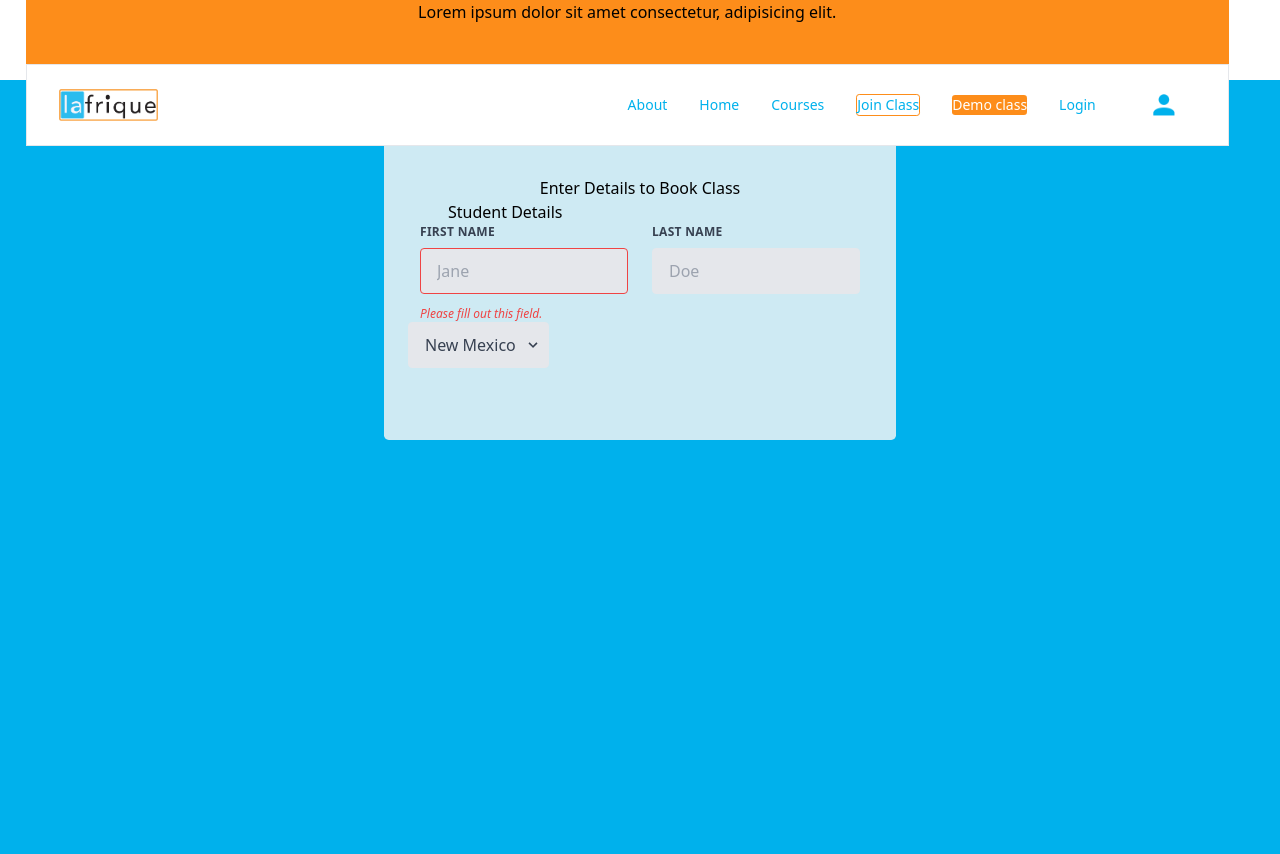
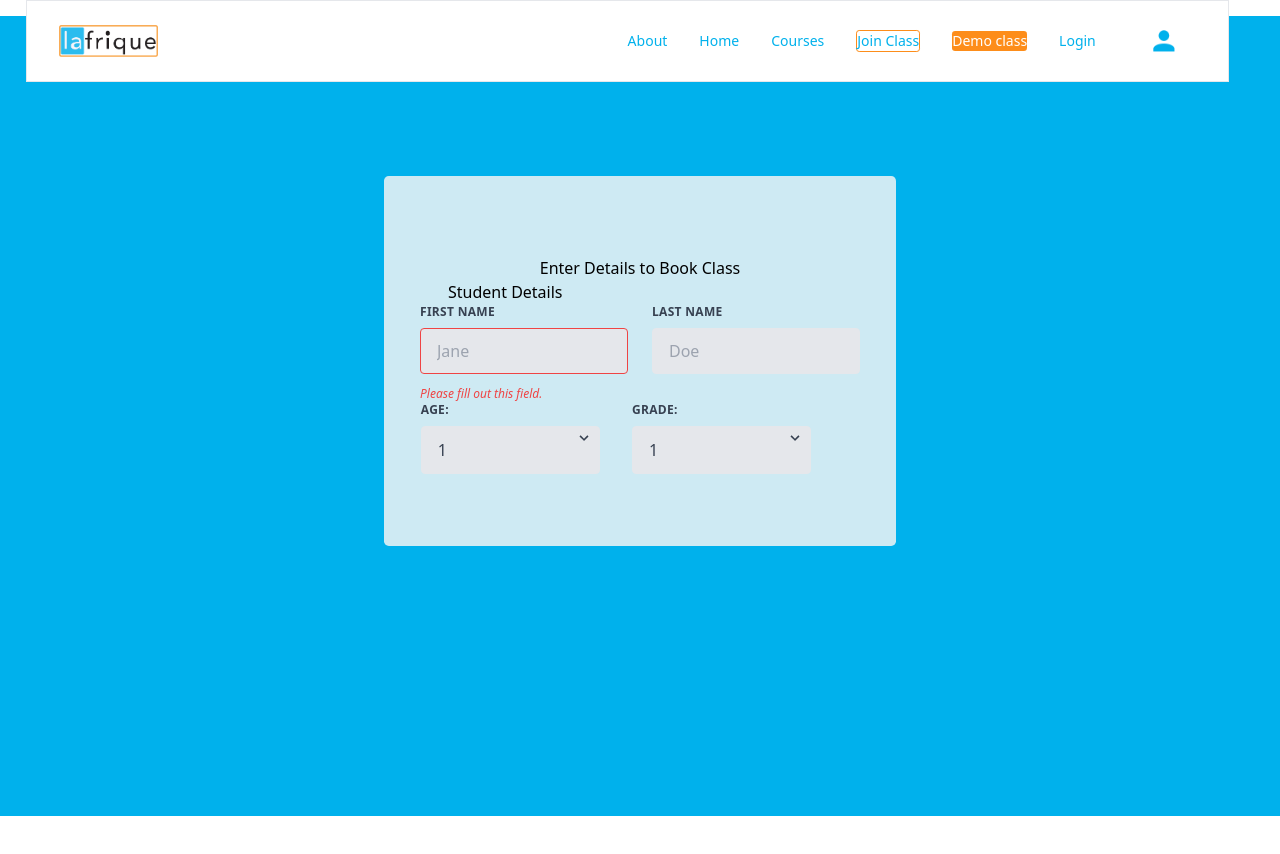
Before and after one commit to MissDine/lafrique, a React (Create React App) app: page /bookclass in a window 1280 px wide. Shown: the top 854 px of the page. After the commit the page ends 816 px from the top, so only its background shows below. Built offline with nearby package versions, Linux system fonts and the light colour scheme.

Commit message:
Fix the about page component

```diff
--- a/package.json
+++ b/package.json
@@ -7,9 +7,7 @@
     "@testing-library/jest-dom": "^5.16.5",
     "@testing-library/react": "^13.4.0",
     "@testing-library/user-event": "^13.5.0",
-    "bootstrap": "^5.2.3",
     "react": "^18.2.0",
-    "react-bootstrap": "^2.7.2",
     "react-dom": "^18.2.0",
     "react-router-dom": "^6.10.0",
     "react-scripts": "5.0.1",
--- a/src/App.js
+++ b/src/App.js
@@ -2,6 +2,7 @@ import { Route, Routes } from "react-router-dom";
 import DemoClass from "./Pages/DemoClass";
 import HomePage from "./Pages/HomePage";
 import NavBarr from "./components/NavBarr";
+import About from "./Pages/About";
 
 function App() {
   return (
@@ -10,6 +11,7 @@ function App() {
       <Routes>
         <Route path="/" element={<HomePage />} />
         <Route path="bookclass" element={<DemoClass />} />
+        <Route path="about" element={<About/>} />
       </Routes>
       {/* <HomePage/> */}
       {/* <DemoClass/> */}
--- /dev/null
+++ b/src/Pages/About.jsx
@@ -0,0 +1,25 @@
+import React from 'react'
+import WhyLafrique from '../components/WhyLafrique'
+import Footer from "../Pages/Footer"
+function About() {
+  return (
+    <div>
+
+<div class="bg-white border border-gray-200 rounded-lg shadow dark:bg-gray-800 dark:border-gray-700" style={{marginTop:"7rem", width:"94vw", height:"50vh", marginLeft:"2rem"}}>
+<div style={{ backgroundColor:"#00B1EC", margin:"2.5rem" }}>
+    <h1 style={{textAlign:"center"}}>Why Lafrique</h1>
+    <p style={{textAlign:"center"}} class="mb-3 font-normal text-gray-700 dark:text-gray-400">Lorem ipsum dolor, sit amet consectetur adipisicing elit. Voluptatibus vero, voluptates accusamus porro quaerat id error repellat ab! Rem id nostrum neque blanditiis maxime vitae nulla nisi harum aliquam? Molestiae ducimus a exercitationem qui voluptatum beatae voluptatem quas harum, maxime eaque! Animi eum ipsam eveniet minima minus, explicabo reprehenderit. Corporis id, quidem deleniti eum similique minus beatae culpa perspiciatis mollitia officiis quia tempora, facere repellat fugiat.</p>
+</div>
+<div style={{justifyContent:"center", textAlign:"center"}}>
+<a href="" style={{marginRight:"1rem"}}>Who We Are</a>
+<a href="">Why Lafrique</a>
+<a href=""style={{marginLeft:"1rem"}}>Work With Us</a>
+</div>
+</div>
+<WhyLafrique/>
+<Footer/>
+    </div>
+  )
+}
+
+export default About
--- a/src/Pages/DemoClass.jsx
+++ b/src/Pages/DemoClass.jsx
@@ -2,8 +2,8 @@ import React from 'react'
 
 function DemoClass() {
   return (
-    <div id='bookclass' style={{backgroundColor:"#00B1EC", height:"100vh",width:"100vw"}}>
-   <form class="w-full max-w-lg" style={{justifyContent:"center",padding:"4rem", paddingTop:"6rem",backgroundColor:"#CEEAF3", margin:"auto", borderRadius:"0.3rem"}}>
+    <div id='bookclass' style={{backgroundColor:"#00B1EC", height:"100vh",width:"100vw", paddingTop:"10rem"}}>
+   <form class="w-full max-w-lg" style={{justifyContent:"center",padding:"4rem", paddingTop:"5rem",backgroundColor:"#CEEAF3", margin:"auto", borderRadius:"0.3rem"}}>
    <div>
     <h1 style={{textAlign:"center"}}>Enter Details to Book Class</h1>
       <p>Student Details</p>
@@ -22,16 +22,36 @@ function DemoClass() {
       </label>
       <input class="appearance-none block w-full bg-gray-200 text-gray-700 border border-gray-200 rounded py-3 px-4 leading-tight focus:outline-none focus:bg-white focus:border-gray-500" id="grid-last-name" type="text" placeholder="Doe"/>
     </div>
-    <div class="relative">
-        <select class="block appearance-none w-full bg-gray-200 border border-gray-200 text-gray-700 py-3 px-4 pr-8 rounded leading-tight focus:outline-none focus:bg-white focus:border-gray-500" id="grid-state">
-          <option>New Mexico</option>
-          <option>Missouri</option>
-          <option>Texas</option>
+    <div style={{display:"flex"}}>
+    <div class="relative" style={{paddingLeft:"1vw"}}>
+    <label class="block uppercase tracking-wide text-gray-700 text-xs font-bold mb-2" for="grid-last-name">
+        Age:
+      </label>
+        <select class="block appearance-none w-full bg-gray-200 border border-gray-200 text-gray-700 py-3 px-4 pr-8 rounded leading-tight focus:outline-none focus:bg-white focus:border-gray-500" id="grid-state" style={{width:"14vw", height:"6vh"}}>
+          <option>1</option>
+          <option>2</option>
+          <option>3</option>
+          <option>4</option>
         </select>
         <div class="pointer-events-none absolute inset-y-0 right-0 flex items-center px-2 text-gray-700">
           <svg class="fill-current h-4 w-4" xmlns="http://www.w3.org/2000/svg" viewBox="0 0 20 20"><path d="M9.293 12.95l.707.707L15.657 8l-1.414-1.414L10 10.828 5.757 6.586 4.343 8z"/></svg>
         </div>
       </div>
+      <div class="relative" style={{paddingLeft:"2rem"}}>
+    <label class="block uppercase tracking-wide text-gray-700 text-xs font-bold mb-2" for="grid-last-name">
+        Grade:
+      </label>
+        <select class="block appearance-none w-full bg-gray-200 border border-gray-200 text-gray-700 py-3 px-4 pr-8 rounded leading-tight focus:outline-none focus:bg-white focus:border-gray-500" id="grid-state" style={{width:"14vw", height:"6vh"}}>
+          <option>1</option>
+          <option>2</option>
+          <option>3</option>
+          <option>4</option>
+        </select>
+        <div class="pointer-events-none absolute inset-y-0 right-0 flex items-center px-2 text-gray-700">
+          <svg class="fill-current h-4 w-4" xmlns="http://www.w3.org/2000/svg" viewBox="0 0 20 20"><path d="M9.293 12.95l.707.707L15.657 8l-1.414-1.414L10 10.828 5.757 6.586 4.343 8z"/></svg>
+        </div>
+      </div>
+    </div>
   </div>
 </form>
     </div>
--- a/src/components/NavBarr.jsx
+++ b/src/components/NavBarr.jsx
@@ -85,8 +85,8 @@ export default function NavBarr() {
 
   return (
    <>
-   <div style={{marginLeft:"2vw", width:"94vw"}}>
-   <div style={{height:"8vh", backgroundColor:"#FD8D1A", textAlign:"center"}}>Lorem ipsum dolor sit amet consectetur, adipisicing elit.</div>
+   <div style={{marginLeft:"2vw", width:"94vw"}} id="about">
+   {/* <div style={{height:"8vh", backgroundColor:"#FD8D1A", textAlign:"center"}}>Lorem ipsum dolor sit amet consectetur, adipisicing elit.</div> */}
     <div style={{height:"2vh"}}>
       <Navbar className="sticky inset-0 z-10 h-max max-w-full rounded-none py-2 px-4 lg:px-8 lg:py-4" >
         <div className="flex items-center justify-between text-blue-gray-900">
--- /dev/null
+++ b/src/components/WhyLafrique.jsx
@@ -0,0 +1,23 @@
+import React from 'react'
+import studentImage from "./images/Rectangle 64.png"
+
+function WhyLafrique() {
+  return (
+   <>
+    <div style={{margin:"1rem" }}>
+     <h1 style={{textAlign:"center"}}>Why Lafrique</h1>
+     <p style={{textAlign:"center"}}>Lorem ipsum dolor sit, amet consectetur adipisicing elit. Repudiandae veritatis fugiat odio perspiciatis minima dolorum accusamus corporis quis. Rem architecto quam doloremque ut asperiores laudantium? Laboriosam, ratione natus officia inventore doloribus, delectus laborum, necessitatibus illo deserunt possimus tempora ipsam ipsa.</p>
+    </div>
+    <div style={{display:"flex",margin:"1.5rem"}}>
+    <img src={studentImage} style={{height:"50vh", width:"40vw", borderRadius:"0.3rem"}} alt="" />
+    <p style={{marginLeft:"1rem"}}>Lorem ipsum dolor sit amet, consectetur adipisicing elit. Placeat quo quos eos reprehenderit eaque sit nobis voluptatum fugiat? Ad eos magnam quam fuga iure soluta a illo repellendus, mollitia beatae maiores enim iusto ut laboriosam architecto eligendi ullam ipsum, numquam in possimus quae quos. Nemo consequuntur, soluta amet officiis molestias sapiente deleniti voluptatibus tenetur, similique, ex inventore enim impedit illum aut unde dicta earum reiciendis. Voluptate nostrum aut quidem aperiam beatae dolorem repellendus nihil consequuntur, consequatur, consectetur delectus, alias pariatur. Consequuntur sed maxime, esse magnam beatae harum commodi veritatis ex aut impedit corporis expedita aliquam quibusdam aliquid. Harum, fugit aspernatur!</p>
+    </div>
+    <div style={{margin:"1rem" }}>
+     <h1 style={{textAlign:"center"}}>Lafrique's Commitment to Africa</h1>
+     <p style={{textAlign:"center"}}>Lorem ipsum dolor sit, amet consectetur adipisicing elit. Repudiandae veritatis fugiat odio perspiciatis minima dolorum accusamus corporis quis. Rem architecto quam doloremque ut asperiores laudantium? Laboriosam, ratione natus officia inventore doloribus, delectus laborum, necessitatibus illo deserunt possimus tempora ipsam ipsa.</p>
+    </div>
+   </>
+  )
+}
+
+export default WhyLafrique
```
Also changed, not shown: src/components/images/Rectangle 64.png (added), 1 other file (tests, documents, lock files or other folders).
